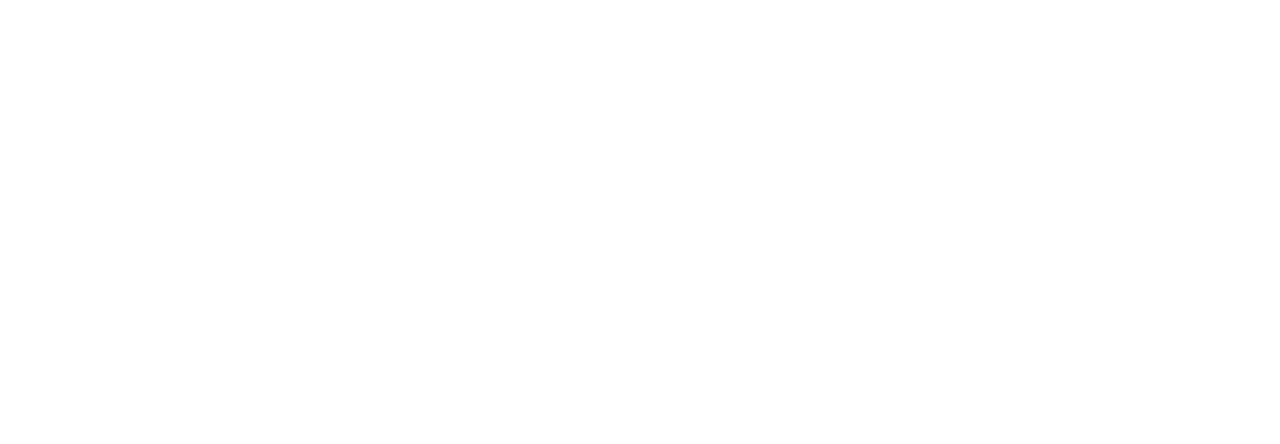
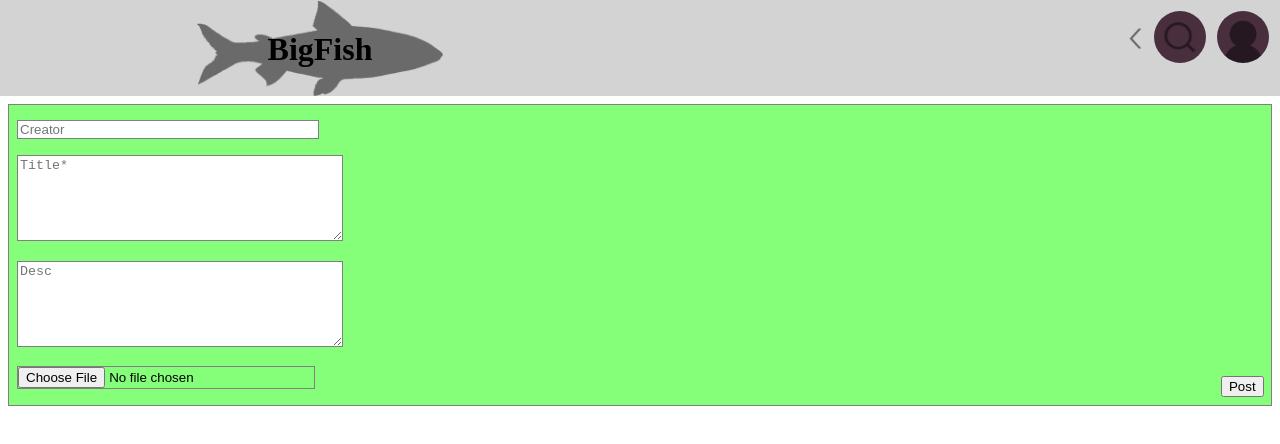
Before and after one commit to matiaselm/bigFish, a plain HTML site: page html/submitPage.html in a window 1280 px wide. Drawn offline with Linux system fonts and the light colour scheme.

Commit message:
submitPage made with accurate html to work with db

```diff
--- /dev/null
+++ b/css/styleSubmit.css
@@ -0,0 +1,49 @@
+.submitPage{
+    position: absolute;
+    width: 100%;
+    height: 100%;
+}
+
+.submitCard{
+    position: absolute;
+    background-color: var(--main-col3);
+    left: 0;
+    right: 0;
+    top: 12ch;
+    margin: 1ch;
+    height: auto;
+    padding: 1ch;
+    border: var(--main-col2) solid 1px;
+}
+
+.input{
+    width: 40ch;
+    margin-top:1ch;
+    margin-bottom:1ch;
+
+    border: var(--main-col2) solid 1px;
+}
+
+#submitPageTitle{
+
+}
+
+#inputTitle{
+    height: 10ch;
+    max-height: 40ch;
+    max-width: 40ch;
+    resize: vertical;
+}
+
+#inputMainText{
+    height: 10ch;
+    max-height: 40ch;
+    max-width: 40ch;
+    resize: vertical;
+}
+
+#submitButton{
+    position: absolute;
+    right: 1ch;
+    bottom:1ch;
+}
--- a/html/submitPage.html
+++ b/html/submitPage.html
@@ -3,8 +3,78 @@
 <head>
     <meta charset="UTF-8">
     <title>submitPage</title>
+    <link rel="stylesheet" type="text/css" href="../css/styleMain.css">
+    <link rel="stylesheet" type="text/css" href="../css/styleNavBar.css">
+    <link rel="stylesheet" type="text/css" href="../css/styleCards.css">
+    <link rel="stylesheet" type="text/css" href="../css/styleSubmit.css">
 </head>
 <body>
+<div id="header">
+    <div class="headerBox" id=headerLeft>
+        <h1 id="mainTitle">BigFish</h1>
+    </div>
+    <div class="headerBox" id=headerRight>
+        <!-- Usersettings to userIcon -->
+
+        <div id="menuField">
+            <!-- Checkbox is hidden away, pressing the menuButton activates it.
+            Don't remove. Commented out because we're going to do this with js.
+            -->
+
+            <button id="searchButton"></button>
+
+            <button id="searchFieldExpander" for="toggle-1"></button>
+            <input type="checkbox" id="toggle-1" name="toggle-1">
+            <!--Search to searchbutton-->
+            <input type="text" id="searchField">
+
+            <div id="userCorner">
+                <button id="userIcon"></button>
+                <div id="dropDownMenu">
+                    <ul id="dropDownList">
+                        <a class="dropDown" href="userSettings.html">Settings</a>
+                        <br>
+                        <a class="dropDown" href="submitPage.html">Create post</a>
+                        <br>
+                        <a class="dropDown" href="logout.html">Logout</a>
+                        <br>
+                    </ul>
+                </div>
+            </div>
+        </div>
+    </div>
+</div>
+
+<!--
+<div class="submitPage">
+    <div class="submitCard">
+        <p id="submitPageTitle">Make your post</p>
+        <input type="text" id="inputTitle" class="input">
+        <br>
+        <textarea cols="40" rows="5" type="text" id="inputMainText" class="input" ></textarea>
+        <br>
+        <input type="text" id="inputImage" class="input">
+        <br>
+        <button id="submitButton">Create post</button>
+    </div>
+</div>
+-->
+
+<form action="/post/" method="post" class="submitCard">
+
+    <input type="text" name="post_creator" placeholder="Creator" id="inputCreator" class="input" required>
+    <br>
+    <textarea type="text" name="post_name" placeholder="Title*" id="inputTitle" class="input" required></textarea>
+    <br>
+    <textarea cols="40" rows="5" type="text" name="post_description" placeholder="Desc" id="inputMainText" class="input" required></textarea>
+    <br>
+
+    <input class="input" type="file" name="post_file" id="inputImage">
+    <input type="submit" value="Post" id="submitButton">
+</form>
+
+<script src="../js/script.js"></script>
+<script src="../js/cardScript.js"></script>
 
 </body>
 </html>
--- a/js/script.js
+++ b/js/script.js
@@ -29,20 +29,24 @@ arrowButton.onclick=()=>{
 
     if(checkBox1.checked){
         logo.style.fontSize=('0');
+
         searchField.style.visibility=('initial');
         searchField.style.righ=('15ch');
         searchField.style.width=('35ch');
+
         headerLeft.style.width=('30%');
         headerRight.style.width=('70%');
+
         arrowButton.style.left=('0');
         arrowButton.style.transform='rotate(180deg)';
     }else{
         logo.style.fontSize=('var(--text-title1-size)');
         searchField.style.width=('0');
-        headerLeft.style.width=('50%');
-        headerRight.style.width=('50%');
+
+        headerLeft.style.width=('72%');
+        headerRight.style.width=('28%');
+
         arrowButton.style.right=('18ch');
-        arrowButton.style.left=('');
         arrowButton.style.transform=('');
     }
 };
```
